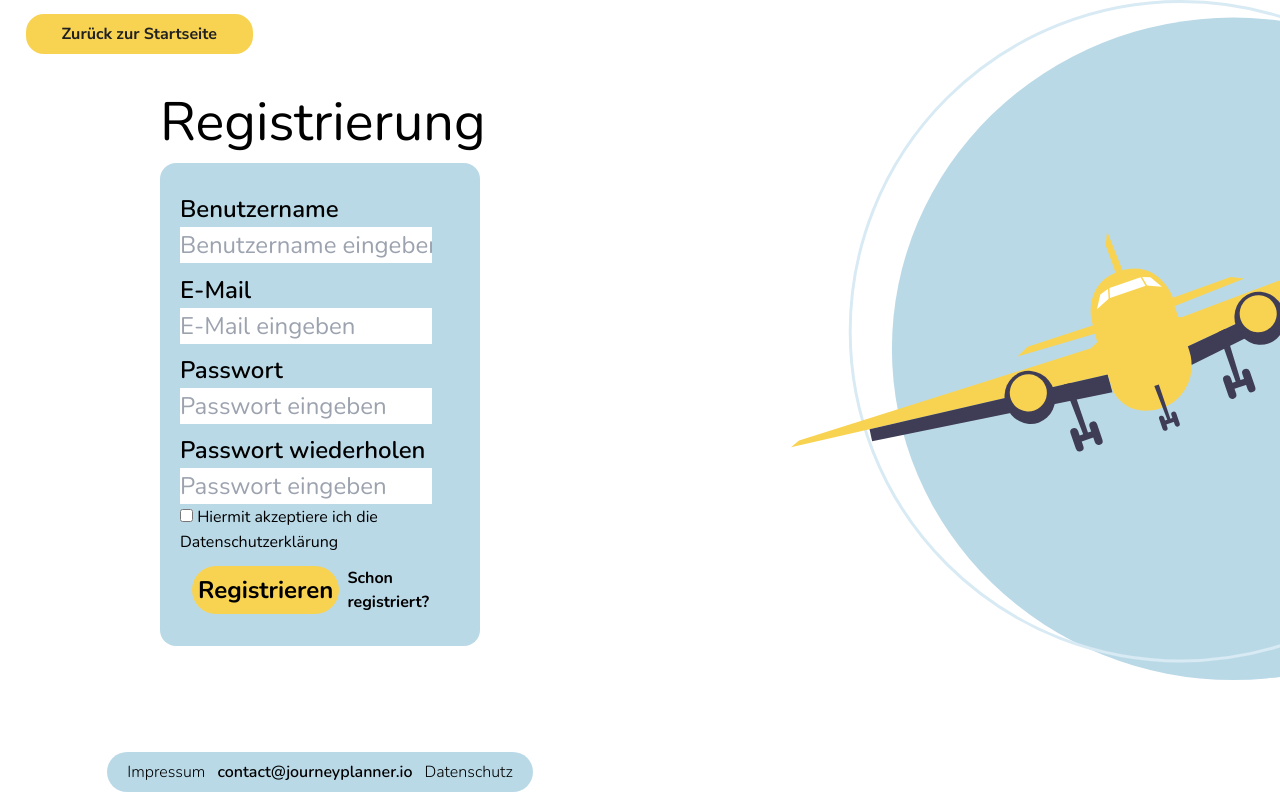
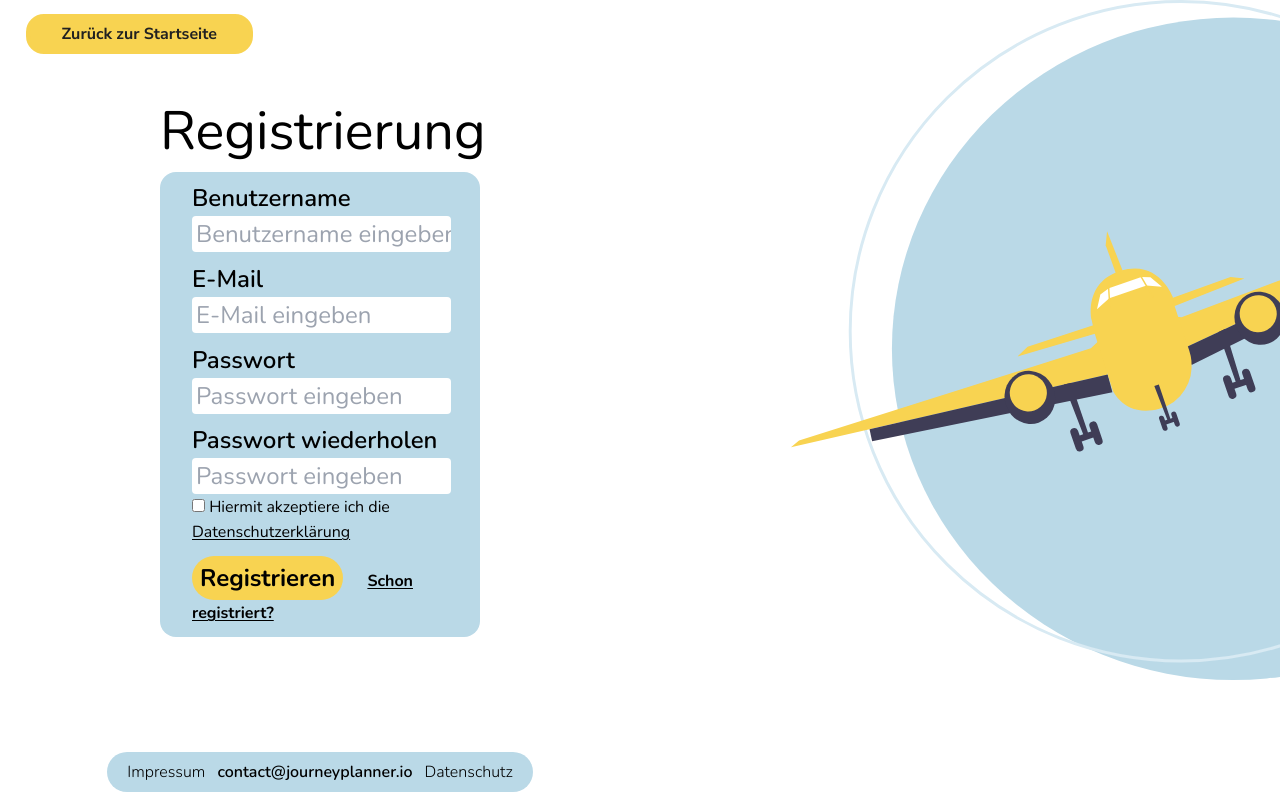
Before and after one commit to JourneyPlanner/JourneyPlanner-old, a Vue app: page /register in a window 1280 px wide. Built offline with nearby package versions, Linux system fonts and the light colour scheme; no server answers.

Commit message:
fix: prettier

```diff
--- a/src/views/RegistrationView.vue
+++ b/src/views/RegistrationView.vue
@@ -68,40 +68,46 @@ export default {
         <BackToHomeButton class="absolute top-[2%] left-[2%]"/>
         <div class="xl:w-1/2 md:w-[80%] sm:w-[80%]">
           <h1 class="xl:text-3xl md:text-3xl sm:text-3xl pl-6.1538em font-nunito pt-[15%]">Registrierung</h1>
-          <form class="bg-primary rounded-2xl xl:w-[25vw] md:w-[50vw] sm:w-[75vw] p-5">
-            <div class="inside flex flex-col">
+          <form class="bg-primary rounded-2xl xl:w-[25vw] md:w-[50vw] sm:w-[75vw] ">
+            <div class="inside flex flex-col pl-8 ">
               <h2 class="col-start-1 text-xl font-nunito font-semibold">Benutzername</h2>
-              <input v-model="v$.username.$model" class="font-nunito text-xl " placeholder="Benutzername eingeben">
+              <input v-model="v$.username.$model"
+                     class="font-nunito text-xl border rounded border-none focus:outline-none focus:ring-2 focus:ring-call-to-action pl-1"
+                     placeholder="Benutzername eingeben">
               <p v-if="v$.username.$error" class="text-delete text-base font-nunito">Benutzername ist verpflichtend</p>
               <h2 class="text-xl font-nunito font-semibold">E-Mail</h2>
-              <input v-model="v$.contact.email.$model" class="font-nunito text-xl" placeholder="E-Mail eingeben">
+              <input v-model="v$.contact.email.$model"
+                     class="font-nunito text-xl border rounded border-none focus:outline-none focus:ring-2 focus:ring-call-to-action pl-1"
+                     placeholder="E-Mail eingeben">
               <p v-if="v$.contact.email.$error" class="text-delete text-base font-nunito">Nicht das richtige Format</p>
               <h2 class="text-xl font-nunito font-semibold">Passwort</h2>
-              <input v-model=v$.password.$model type="password" class="font-nunito text-xl"
+              <input v-model=v$.password.$model type="password"
+                     class="font-nunito text-xl border rounded border-none focus:outline-none focus:ring-2 focus:ring-call-to-action pl-1"
                      placeholder="Passwort eingeben">
               <p v-if="v$.password.$error" class="text-delete text-base font-nunito">Muss zumindest 6 Zeichen
                 enthalten</p>
               <h2 class="text-xl font-nunito font-semibold">Passwort wiederholen</h2>
-              <input v-model=v$.passwordRepeat.$model type="password" class="font-nunito text-xl"
+              <input v-model=v$.passwordRepeat.$model type="password"
+                     class="font-nunito text-xl border rounded border-none focus:outline-none focus:ring-2 focus:ring-call-to-action pl-1"
                      placeholder="Passwort eingeben">
               <p v-if="v$.passwordRepeat.$error" class="text-delete text-base font-nunito">Nicht ident zu Passwort</p>
               <div class="check">
                 <label class="font-nunito text-base">
                   <input type="checkbox" v-model="v$.accepted.$model">
                   Hiermit akzeptiere ich die
-                  <RouterLink to="datenschutz">
+                  <RouterLink to="datenschutz" class="underline underline-offset-2 ml-4 lg:ml-0">
                     Datenschutzerklärung
                   </RouterLink>
                 </label>
               </div>
               <p v-if="v$.accepted.$error" class="text-delete text-base font-nunito">Bitte akzeptieren Sie die
                 Datenschutzerklärung</p>
-              <div class="items-center justify-center flex p-3">
+              <div class="my-3">
                 <button :disabled="v$.$invalid" @mouseover="v$.$touch()" type="button"
-                        class="registerButton bg-call-to-action rounded-3xl font-nunito text-xl font-bold p-1.5"
+                        class="registerButton bg-call-to-action rounded-3xl font-nunito text-xl font-bold p-1 px-2"
                         @click="signUp">Registrieren
                 </button>
-                <RouterLink class="font-nunito text-base font-bold px-2 break-after-all" to="login">Schon registriert?
+                <RouterLink class="font-nunito text-base font-bold px-2 break-after-all underline underline-offset-2 lg:ml-4" to="login">Schon registriert?
                 </RouterLink>
               </div>
             </div>
@@ -113,7 +119,7 @@ export default {
         <FliegerIllustration class="h-[85vh] ml-[1%]"/>
       </div>
     </div>
-    <div class="xl:w-1/2 md:w-2/3 sm:w-[100%] items-center justify-center flex">
+    <div class="xl:w-1/2 md:w-2/3 sm:w-[100%] items-center justify-center flex ">
       <Footer class="bottom-0 w-full md:fixed"/>
     </div>
   </div>
```
